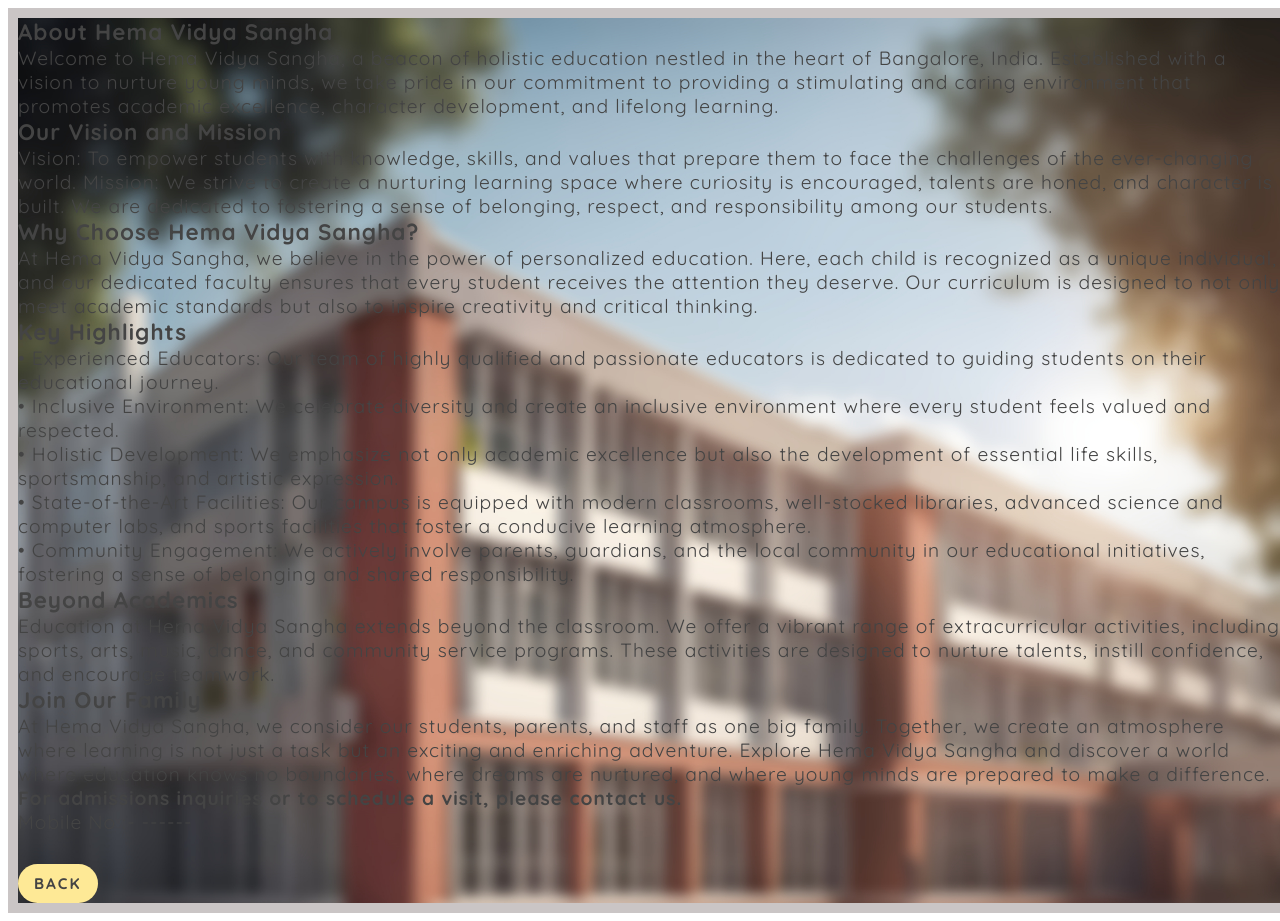
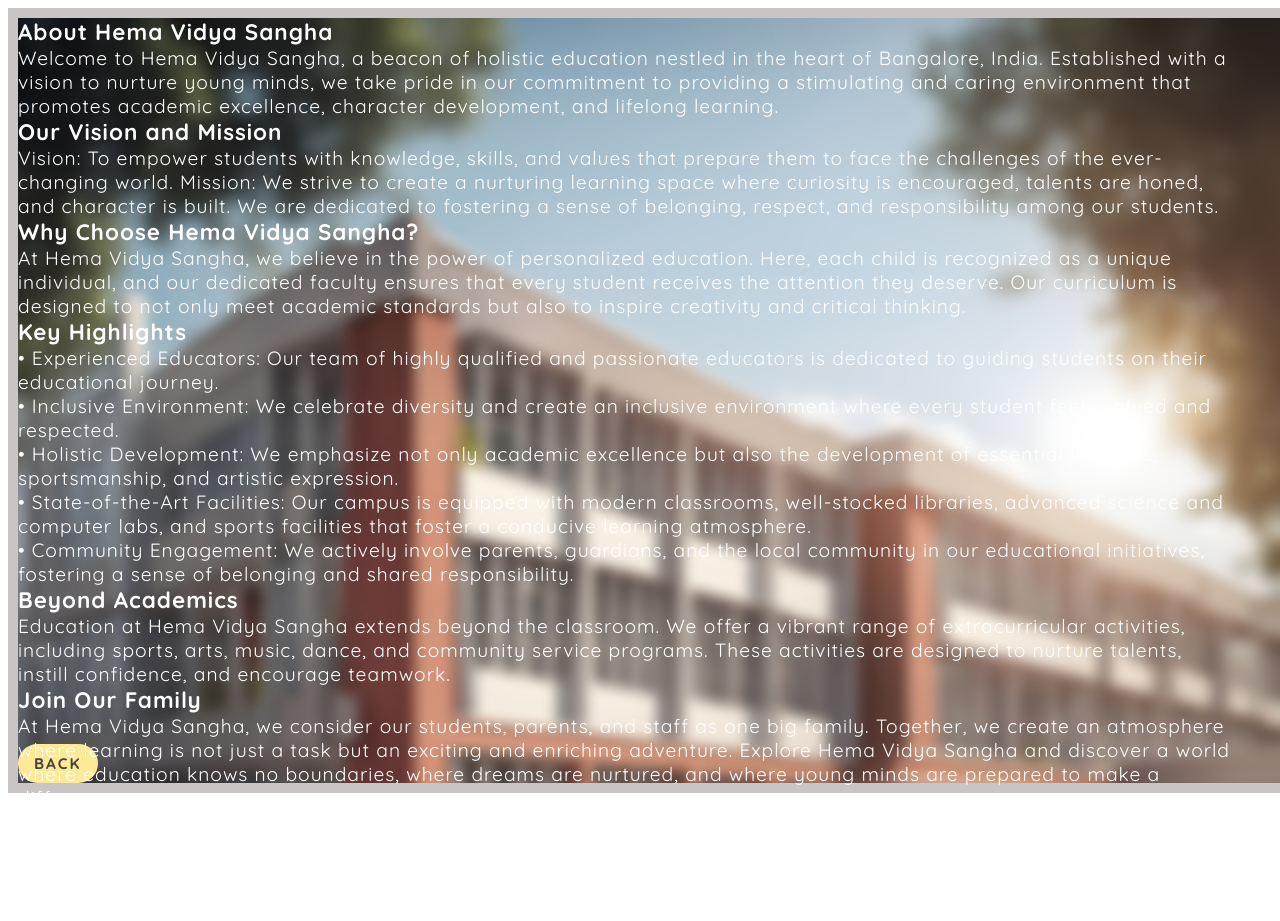
Before and after one commit to namrathashivaHS/Frontend, a React (Create React App) app: page /about in a window 1280 px wide. After the commit the page ends 858 px from the top, so only its background shows below. Built offline with nearby package versions, Linux system fonts and the light colour scheme.

Commit message:
Update index.css

```diff
--- a/src/index.css
+++ b/src/index.css
@@ -21,7 +21,7 @@
     margin: 0;
     padding: 0;
     font-family: 'Quicksand', sans-serif;
-    /* color: white; */
+    color: white;
     font-weight: 700;
 }
 .head{
@@ -826,15 +826,18 @@
   margin-right:10px;
 }
 
-.about{
-    color:white;
+.about h3,h4,p{
+  width:95vw;
+  color: white;
 }
 
+.about{
+  height: 87vh;
+}
 footer{
   display: flex;
   text-align: center;
   justify-content: center;
   margin-top: 400px;
-  color: #aaa;
   display: fixed;
 }
```
